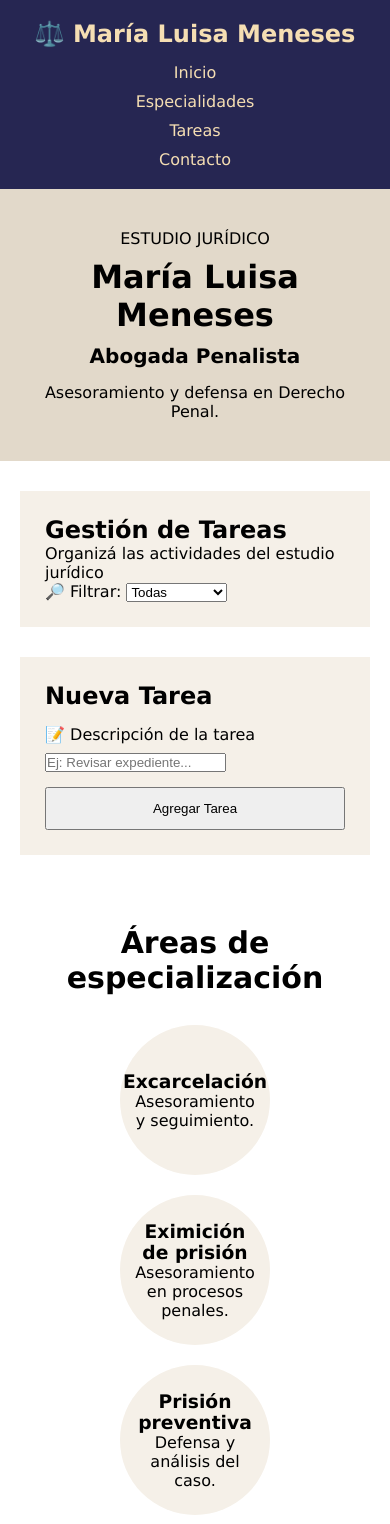
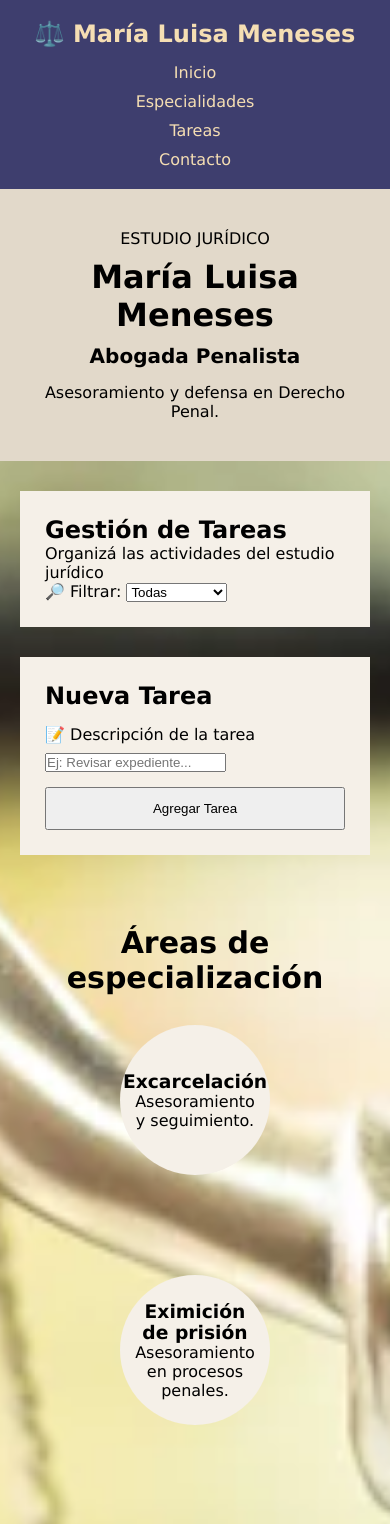
Before and after one commit to Fabychumbita/Estudiojuridico, a React (Vite) app: page / in a window 390 px wide. Shown: the top 1524 px of the page. Built offline with nearby package versions, Linux system fonts and the light colour scheme.

Commit message:
Corregir error de importacion

```diff
--- a/src/App.jsx
+++ b/src/App.jsx
@@ -4,7 +4,7 @@ import Especialidades from "./components/Especialidades.jsx";
 import TodoList from "./components/TodoList.jsx";
 import Form from "./components/Form.jsx";
 import Footer from "./components/Footer.jsx";
-import { useState,useEffect } from "react";
+import { useState, useEffect } from "react";
 function App() {
   const [tasks, setTasks] = useState(() => {
     const savedTasks = localStorage.getItem("tasks");
@@ -34,7 +34,7 @@ const deleteTask = (index) => {
   return (
     <>
       <Navbar />
-
+      <main>
       <Hero />
       <section className="tareas-container">
         <TodoList
@@ -45,6 +45,7 @@ const deleteTask = (index) => {
         <Form addTask={addTask} />
       </section>
       <Especialidades />
+      </main>
       <Footer />
     </>
   );
--- a/src/components/TodoList.jsx
+++ b/src/components/TodoList.jsx
@@ -1,5 +1,5 @@
 import { useState } from "react";
-import Todo from "./Todo";
+import Todo from "./todo.jsx";
 
 function TodoList({ tasks, completeTask, deleteTask }) {
   const [filter, setFilter] = useState("Todas");
--- a/src/index.css
+++ b/src/index.css
@@ -11,7 +11,7 @@ body {
 }
 
 .navbar {
-  background-color: rgb(38, 38, 82);
+  background-color: rgb(62, 62, 110);
   color: wheat;
   padding: 20px 40px;
 
@@ -24,7 +24,6 @@ body {
   display: flex;
   list-style: none;
   gap: 30px;
-
 }
 .hero {
   background-color: #e2d9ca;
@@ -61,7 +60,7 @@ body {
 .especialidades-container {
   display: flex;
   justify-content: center;
-  gap: 20px;
+  gap: 100px;
 }
 
 .especialidades-container div {
@@ -114,14 +113,13 @@ body {
 }
 .footer {
   background-color: rgb(38, 38, 82);
-  color:rgb(187, 179, 141) ;
+  color: rgb(187, 179, 141);
   text-align: center;
-  padding: 10PX;
+  padding: 10px;
 }
 /* RESPONSIVE */
 
 @media (max-width: 768px) {
-
   .navbar {
     flex-direction: column;
     gap: 15px;
@@ -172,5 +170,11 @@ body {
   .form-tarea {
     width: 100%;
   }
-
+  main {
+    background-image: url("/Estudiojuridico/imagen juridica.jpg");
+    background-size: cover;
+    background-position: center;
+    background-repeat: no-repeat;
+    min-height: 100vh;
+  }
 }
```
Also changed, not shown: public/imagen juridica.jpg (added). Lines whose indentation alone changed are shown as unchanged.
